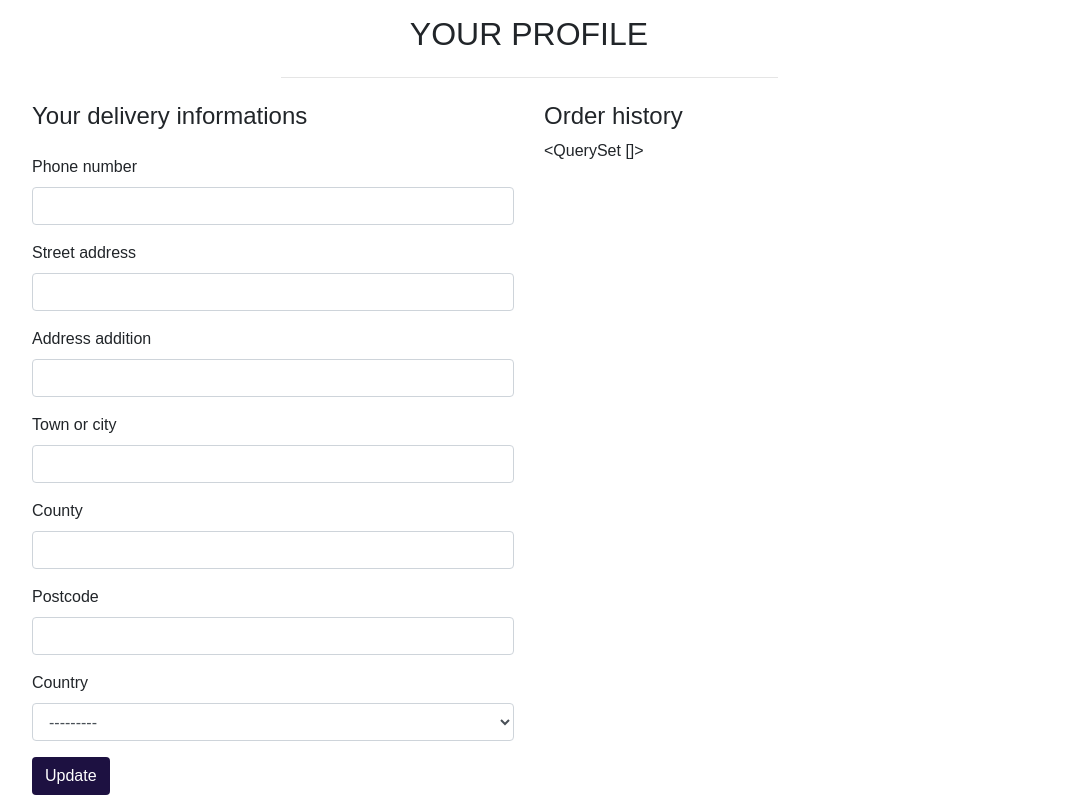
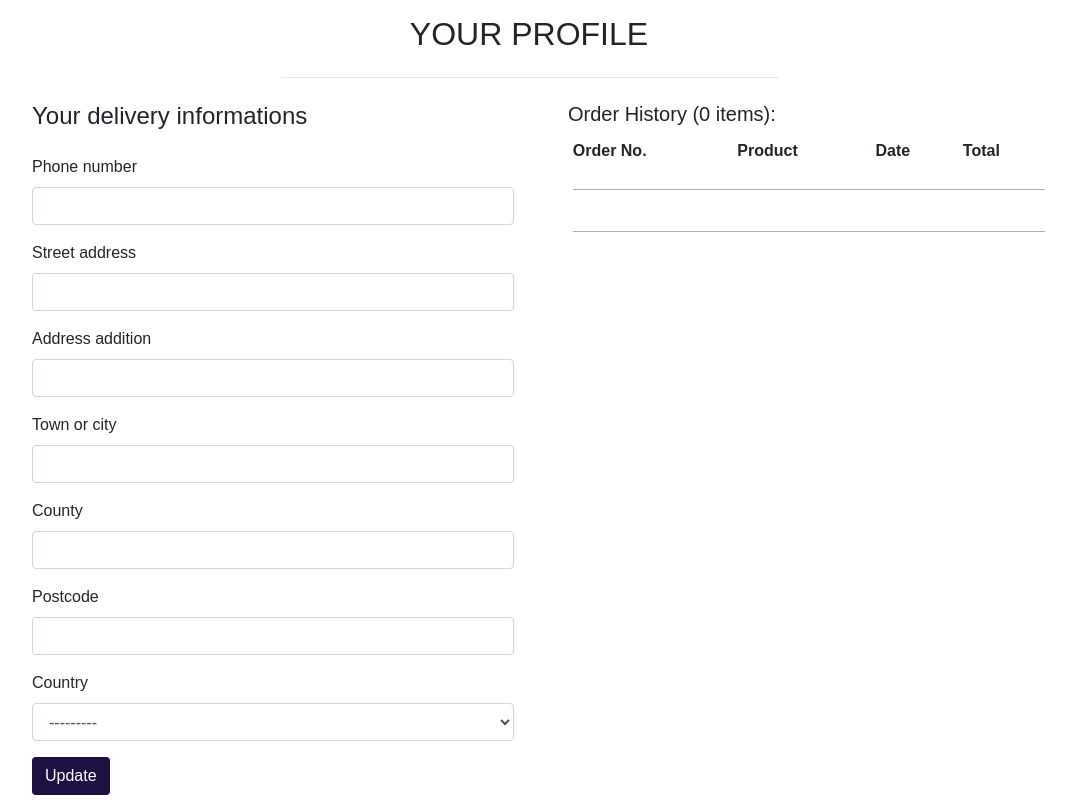
Before and after one commit to vladoprea/dream-woollies, a Django app: page /profile/ in a window 1280 px wide. Shown: the part 175-986 px from the top of the page, without its empty margins (111-1187 px from the left). Run offline with Django 3.2, Linux system fonts and the light colour scheme; the visitor is signed in with stand-in values (Sample User, id 1); data comes from the database, SQL or seed files in the repository; data that the repository does not hold is empty; some libraries are stand-ins or nearby versions; some web fonts are replaced.

Commit message:
Add order history and update checkout form

```diff
--- a/checkout/urls.py
+++ b/checkout/urls.py
@@ -6,5 +6,5 @@ urlpatterns = [
     path('', views.checkout, name='checkout'),
     path('checkout_success/<order_number>', views.checkout_success, name='checkout_success'),
     path('cache_checkout_data/', views.cache_checkout_data, name='cache_checkout_data'),
-    path('wh', webhook, name='webhook'),
+    path('wh/', webhook, name='webhook'),
 ]
--- a/dream_woollies/settings.py
+++ b/dream_woollies/settings.py
@@ -26,7 +26,7 @@ SECRET_KEY = 'v)jxtn2lpakh&@dqe4o&0eb2-7p)nttjg+c(ryc$_dkx%#p!-z'
 # SECURITY WARNING: don't run with debug turned on in production!
 DEBUG = True
 
-ALLOWED_HOSTS = ['9b32dc593fdb.ngrok.io',
+ALLOWED_HOSTS = ['059bc198daeb.ngrok.io',
                 '127.0.0.1']
 
 
--- a/profiles/templates/profiles/profile.html
+++ b/profiles/templates/profiles/profile.html
@@ -21,7 +21,7 @@
         </div>
     </div>
     <div class="row">
-        <div class="col-12 col-md-6">
+        <div class="col-12 col-sm-6">
             <h4>Your delivery informations</h4>
             <form class="mt-4 form-group" action="{% url 'profile' %}" method="POST" id="profile-update-form">
                 {% csrf_token %}
@@ -29,9 +29,39 @@
                 <button id="submit-button" class="btn btn-purple">Update</button>
             </form>
         </div>
-        <div class="col-12 col-md-6">
-            <h4>Order history</h4>
-            {{ orders }}
+        <div class="col-12 col-sm-6 order-last d-none d-sm-block">
+            <h5 class="ml-4">Order History ({{ product_count }} items):</h5>
+           <div class="table-responsive rounded ml-4">
+              <table class="table table-sm table-borderless">
+                <thead>
+                    <tr>
+                        <th scope="col">Order No.</th>
+                        <th scope="col">Product</th>
+                        <th scope="col">Date</th>
+                        <th scope="col">Total</th>
+                    </tr>
+                </thead>
+                <td colspan="4"><hr class="hr-bag"></td>
+                {% for order in orders %}
+                <tr>
+                    <td><p class="my-0"><strong>{{ order.order_number }}</strong></p></td>
+                    <td>
+                        <ul class="list-unstyled">
+                            {% for item in order.orderitems.all %}
+                                <li>
+                                    {{ item.product.name }} x {{ item.quantity }}
+                                </li>
+                            {% endfor %}
+                        </ul>
+                    </td>
+                    <td><p class="my-0 mb-3">£{{ order.grand_total }}</p></td>
+                </tr>
+                {% endfor %}
+                <tr>
+                    <td colspan="4"><hr class="hr-bag"></td>
+                </tr>
+              </table>
+           </div>
         </div>
     </div>
 </div>
```
Also changed, not shown: checkout/views.py (+43 -2 lines).
